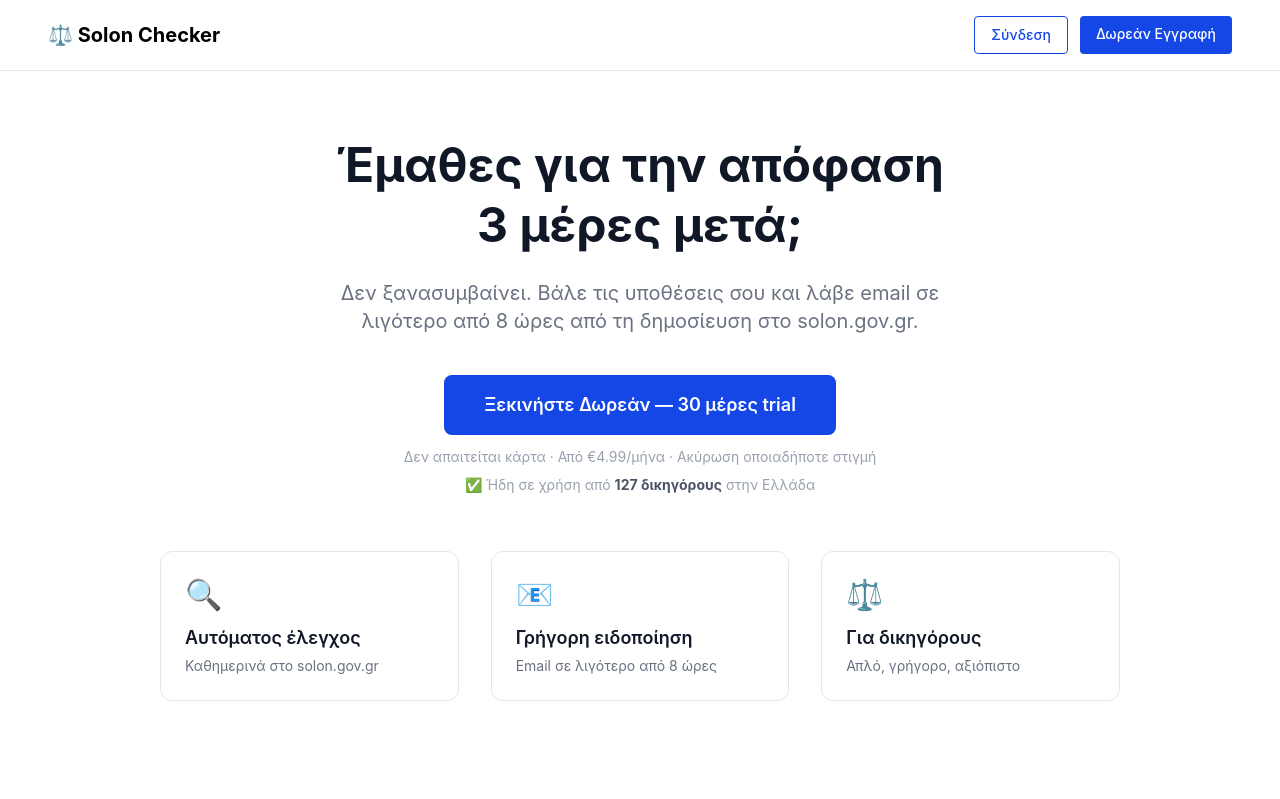
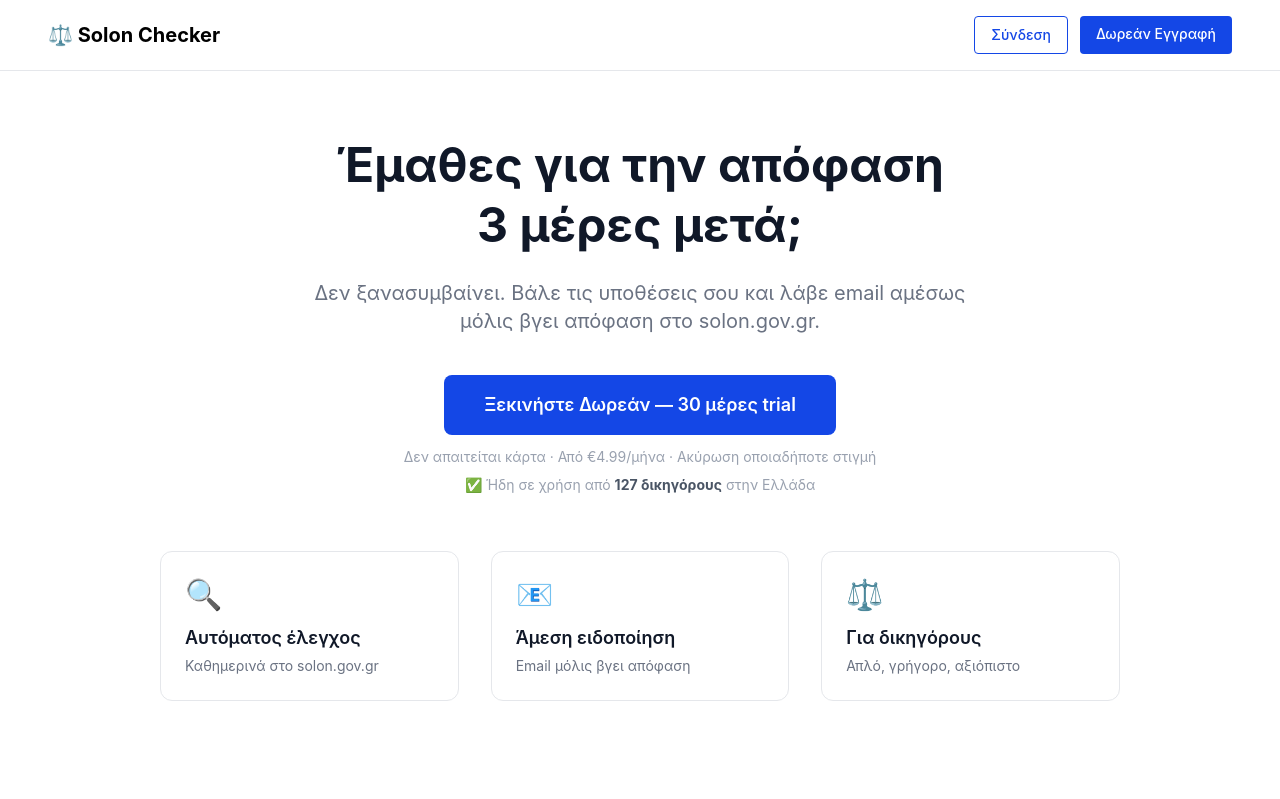
Before and after one commit to Grifrag/Lawyer, a React (Vite) app in the folder frontend/: page / in a window 1280 px wide. Shown: the top 799 px of the page. Built offline with nearby package versions, Linux system fonts and the light colour scheme.

Commit message:
Fix hero copy to say email immediately

```diff
--- a/frontend/src/pages/Landing.jsx
+++ b/frontend/src/pages/Landing.jsx
@@ -79,7 +79,7 @@ export default function Landing() {
           Έμαθες για την απόφαση<br className="hidden md:block" /> 3 μέρες μετά;
         </h1>
         <p className="text-gray-500 text-lg md:text-xl mb-8 md:mb-10 max-w-2xl">
-          Δεν ξανασυμβαίνει. Βάλε τις υποθέσεις σου και λάβε email σε λιγότερο από 8 ώρες από τη δημοσίευση στο solon.gov.gr.
+          Δεν ξανασυμβαίνει. Βάλε τις υποθέσεις σου και λάβε email αμέσως μόλις βγει απόφαση στο solon.gov.gr.
         </p>
         <Link
           to="/register"
@@ -94,7 +94,7 @@ export default function Landing() {
         <div className="grid grid-cols-1 md:grid-cols-3 gap-4 md:gap-8 mt-10 md:mt-14 text-left w-full">
           {[
             ['🔍', 'Αυτόματος έλεγχος', 'Καθημερινά στο solon.gov.gr'],
-            ['📧', 'Γρήγορη ειδοποίηση', 'Email σε λιγότερο από 8 ώρες'],
+            ['📧', 'Άμεση ειδοποίηση', 'Email μόλις βγει απόφαση'],
             ['⚖️', 'Για δικηγόρους', 'Απλό, γρήγορο, αξιόπιστο'],
           ].map(([icon, title, desc]) => (
             <div key={title} className="p-5 md:p-6 border border-gray-200 rounded-xl hover:shadow-md transition-shadow">
```
